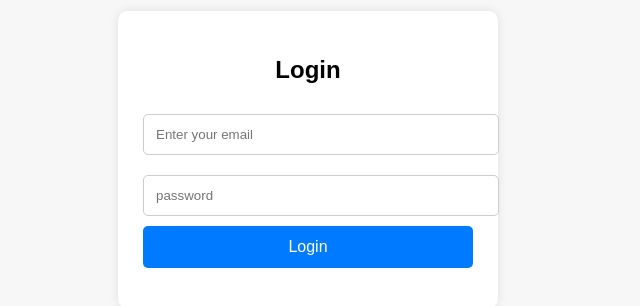
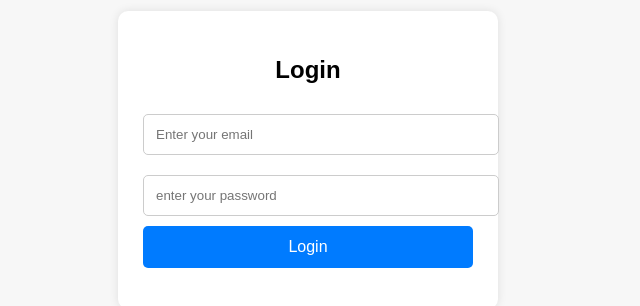
Before and after one commit to leelashankarthota/dbfirebase, a plain HTML site: page index.html in a window 1280 px wide. Shown: the part 248-554 px from the top of the page, 332-972 px from the left. Drawn offline with Linux system fonts and the light colour scheme.

Commit message:
dbfirebase

```diff
--- a/index.html
+++ b/index.html
@@ -58,7 +58,7 @@
     <h2>Login</h2>
 
     <input type="email" id="email" placeholder="Enter your email" required>
-    <input type="password" id="password" placeholder="password" required>
+    <input type="password" id="password" placeholder="enter your password" required>
 
     <button onclick="login()">Login</button>
 
```
